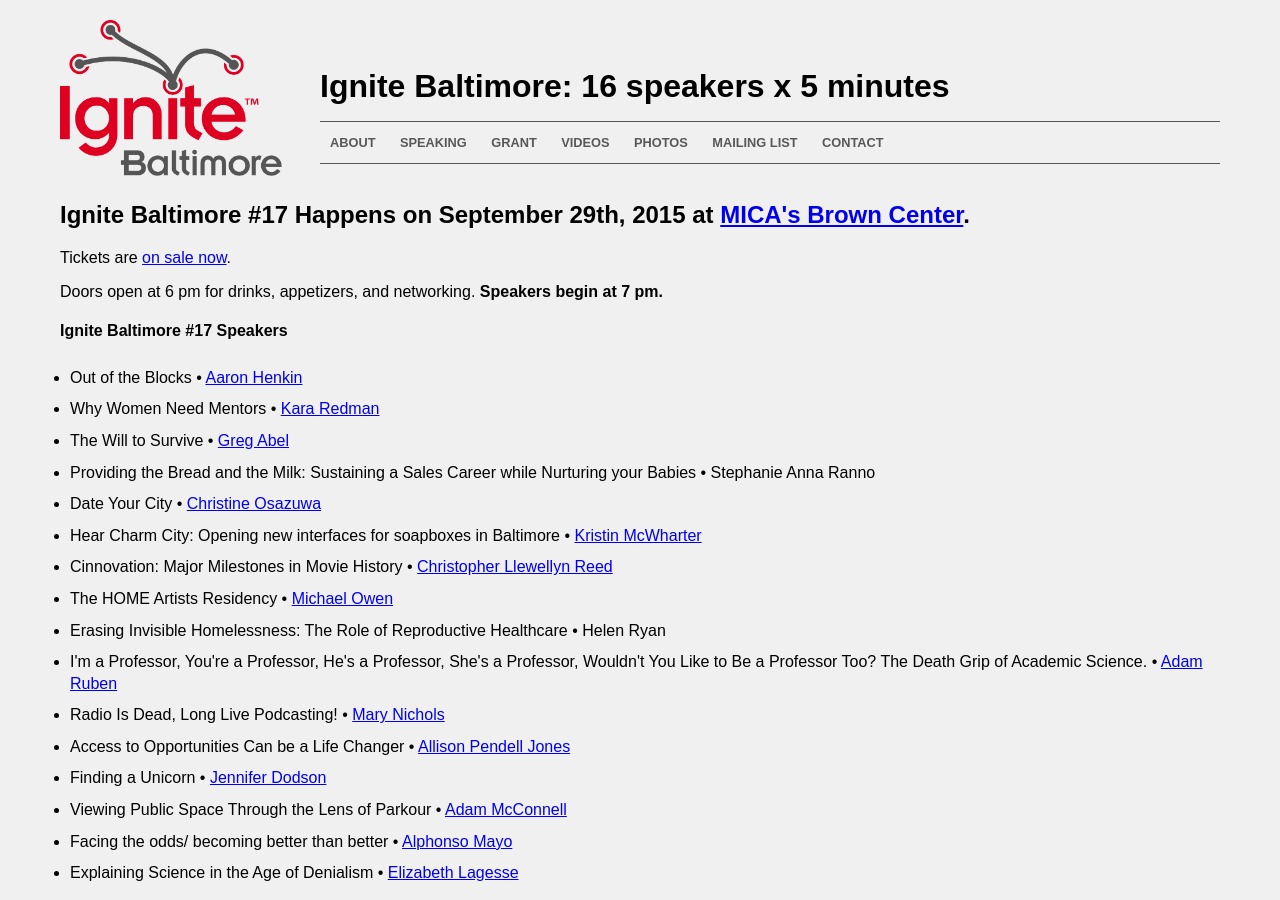
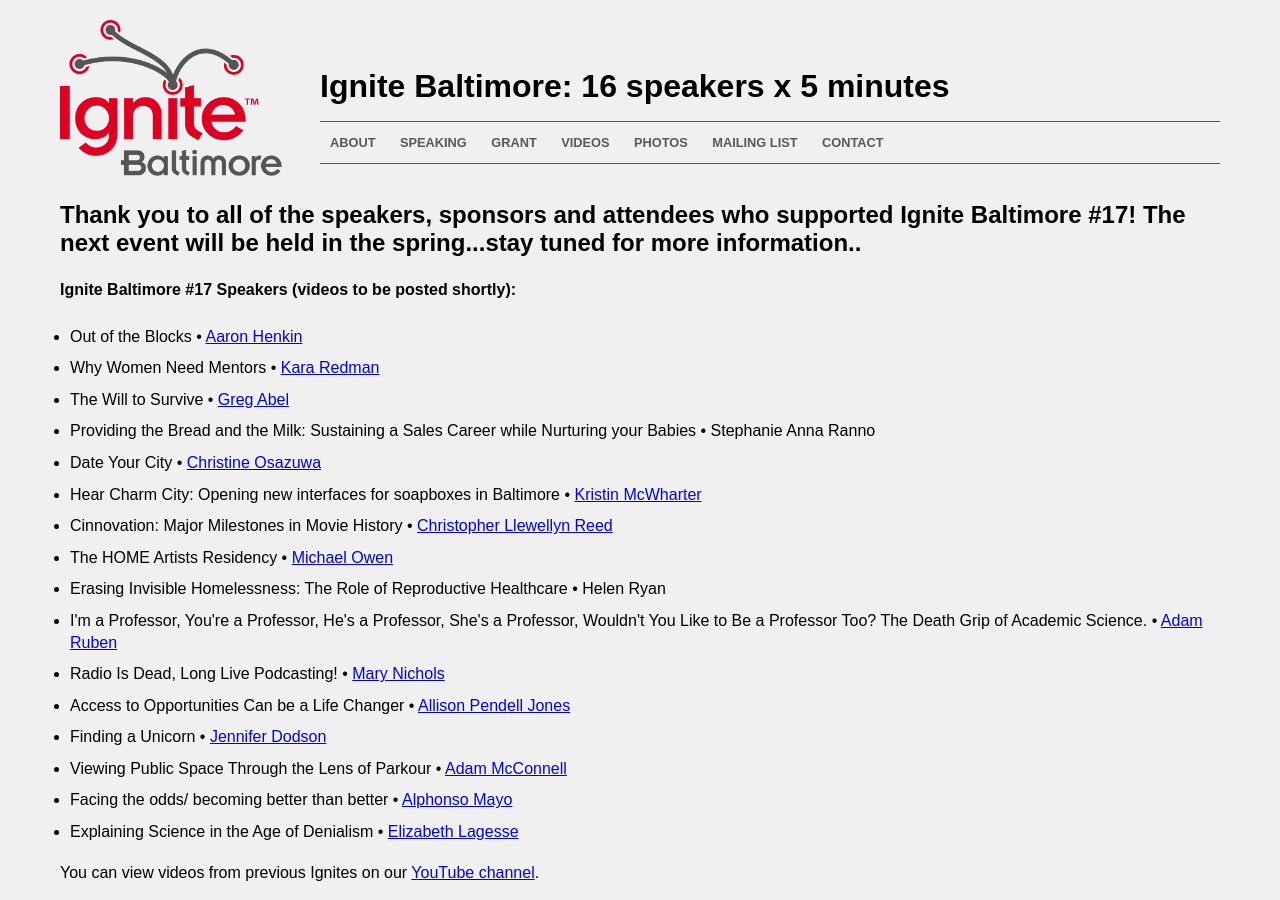
Before and after one commit to ignitebaltimore/ignitebaltimore.github.com, a Jekyll site: the page built from index.html, in a window 1280 px wide and 900 px high. Built offline with Jekyll 4.4.1, drawn with Linux system fonts in a browser that asks for light colours; nearby versions of some CDN libraries.

Commit message:
remove IB17 info

```diff
--- a/index.html
+++ b/index.html
@@ -8,10 +8,7 @@
 
 <!--<h2 class="row">Ignite Baltimore #15 Happens in Fall 2014</h2>-->
 
-<h2 class="row">Ignite Baltimore #17 Happens on September 29th, 2015 at <a href='http://www.mica.edu/browse_art/brown_center.html'>MICA's Brown Center</a>.</h2>
-
-<p>Tickets are <a href="http://www.eventbrite.com/e/ignite-baltimore-17-tickets-17863085971">on sale now</a>.</p>
-<p class="row">Doors open at 6 pm for drinks, appetizers, and networking. <strong>Speakers begin at 7 pm.</strong></p>
+<h2 class="row">Thank you to all of the speakers, sponsors and attendees who supported Ignite Baltimore #17! The next event will be held in the spring...stay tuned for more information.</a>.</p>
 
 <!--<h2 class="row">Proposals are now closed for the next event. Stay tuned for information about how to submit a proposal for Spring 2016. Thanks!</p>-->
 
@@ -40,7 +37,7 @@
 <!--<h4>Tickets are sold-out</h4>-->
 <!--<p>But the <a href="https://www.eventbrite.com/e/ignite-baltimore-16-tickets-16268439340">waiting list is open</a>!</p>-->
 
-<h4>Ignite Baltimore #17 Speakers</h4>
+<h4>Ignite Baltimore #17 Speakers (videos to be posted shortly):</h4>
 <ul>
 <li>Out of the Blocks &bull; <a href='http://wypr.org/people/aaron-henkin'>Aaron Henkin</a></li>
 <li>Why Women Need Mentors &bull; <a href='http://backroom.io'>Kara Redman</a></li>
```
